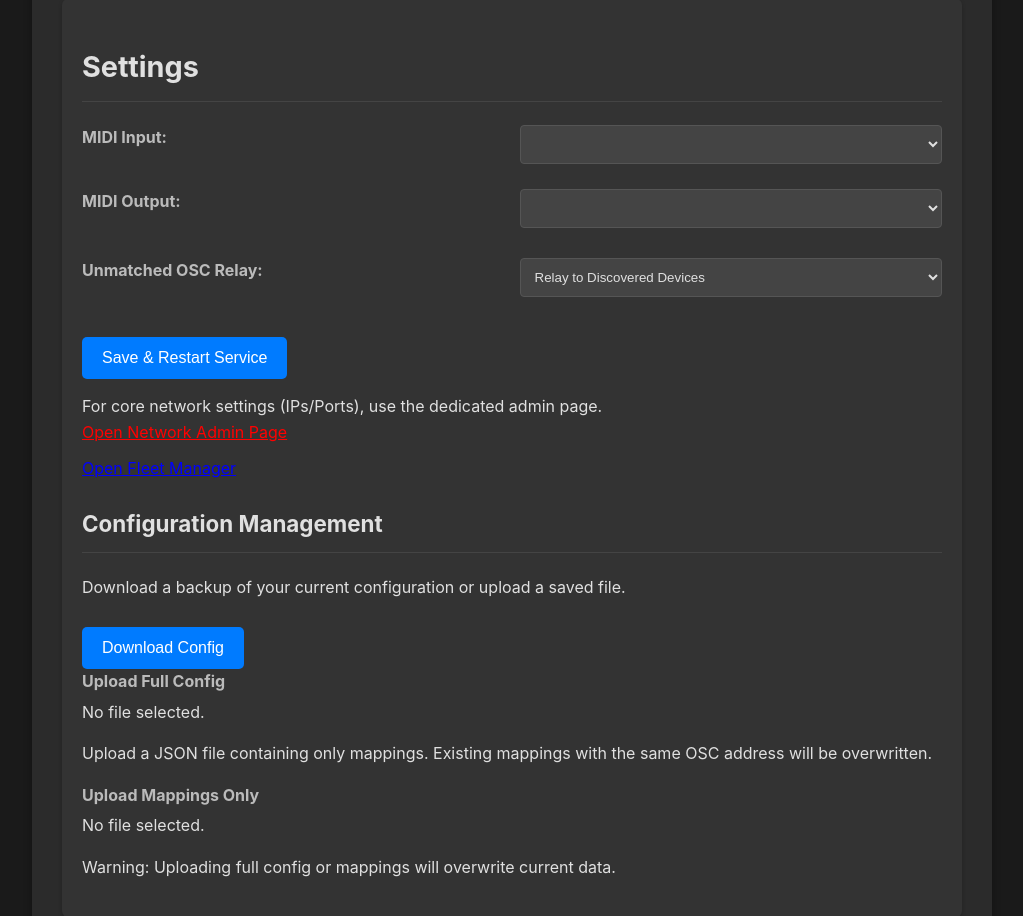
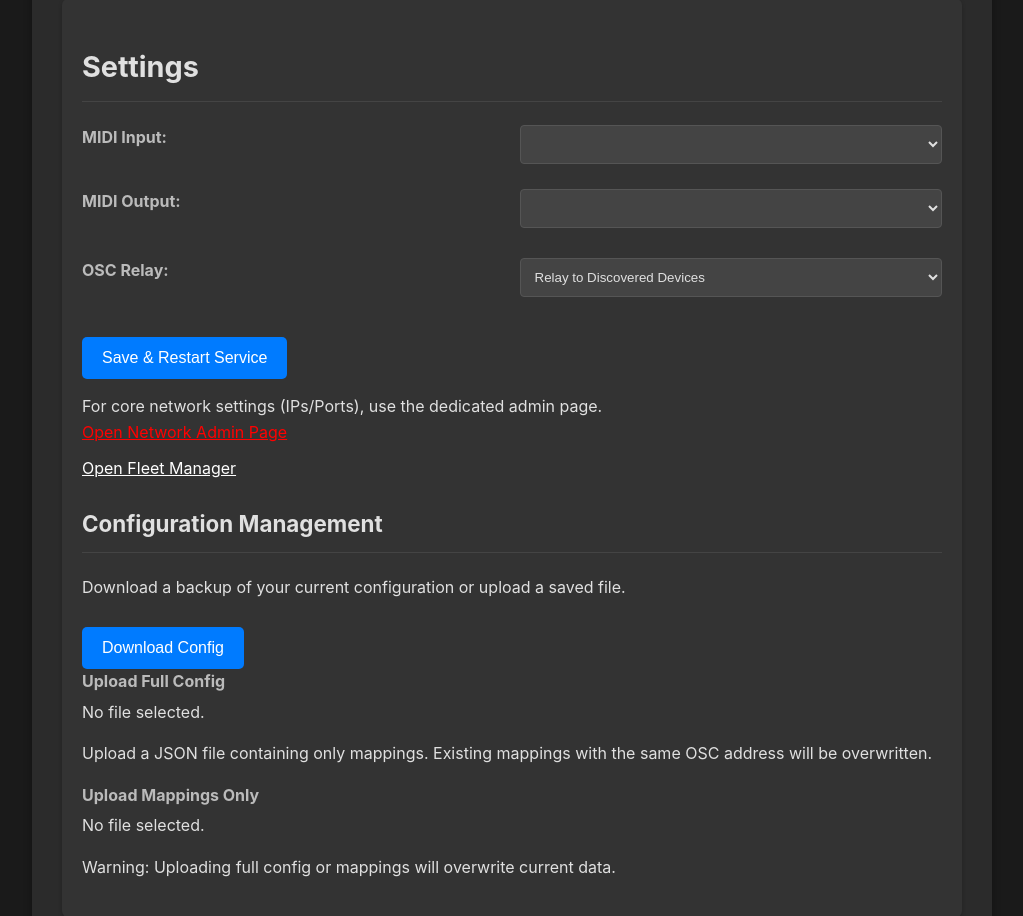
Before and after one commit to TrekkerStudios/stagebridge, a Flask app: template stagebridge/templates/client/index.html in a window 1280 px wide. Shown: the part 277-1193 px from the top of the page, without its empty margins (128-1151 px from the left). Run offline with Flask 3, Linux system fonts and the light colour scheme; the template is opened without the code that fills it, so the values that code supplies are empty.

Commit message:
modify client html

```diff
--- a/stagebridge/templates/client/index.html
+++ b/stagebridge/templates/client/index.html
@@ -43,7 +43,7 @@
                         <select id="midi-output"></select>
                     </div>
                     <div class="form-grid" style="margin-top: 20px;">
-                        <label for="osc-relay-mode">Unmatched OSC Relay:</label>
+                        <label for="osc-relay-mode">OSC Relay:</label>
                         <select id="osc-relay-mode">
                             <option value="zeroconf">Relay to Discovered Devices</option>
                             <option value="broadcast">Relay to Broadcast Address</option>
@@ -72,7 +72,7 @@
                             <br />
                             <!-- NEW: Fleet Manager Button -->
                             <a href="/fleet" target="_blank"
-                                style="color: blue; margin-top: 10px; display: inline-block;">
+                                style="color: white; margin-top: 10px; display: inline-block;">
                                 Open Fleet Manager
                             </a>
                         </p>
```
